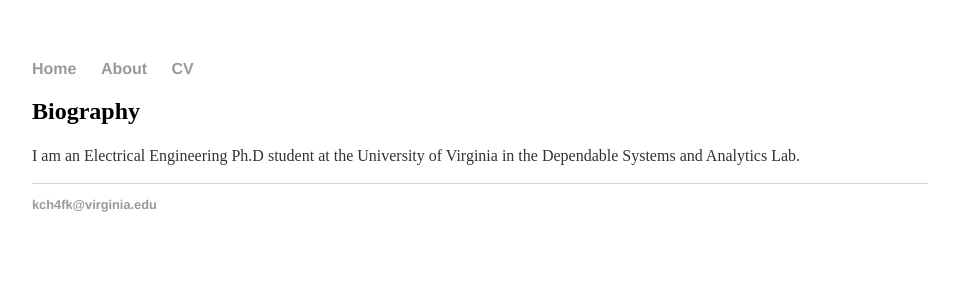
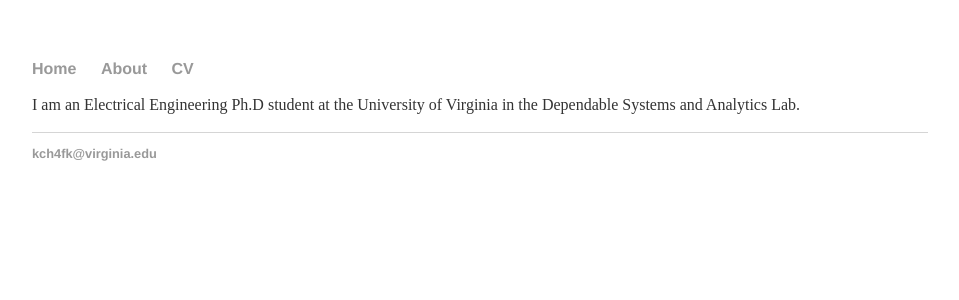
Before and after one commit to kch4fk/kch4fk.github.io, a Jekyll site: the page built from index.html, in a window 1280 px wide. Shown: the top 300 px of the page, without its empty margins (160-1119 px from the left). Built offline with Jekyll 4.4.1, drawn with Linux system fonts in a browser that asks for light colours.

Commit message:
Update index.html

```diff
--- a/index.html
+++ b/index.html
@@ -3,7 +3,7 @@ layout: default
 title: Kay Hutchinson
 ---
 <div class="blurb">
-	<h2>Biography</h2>
+	<!--<h2>Biography</h2>-->
 	<p>I am an Electrical Engineering Ph.D student at the University of Virginia in the Dependable Systems and Analytics Lab.</p>
 	<!--<p>Text <em>emphasis</em> Text <a href="/about">Read more</a></p>-->
 </div><!-- /.blurb -->
```
